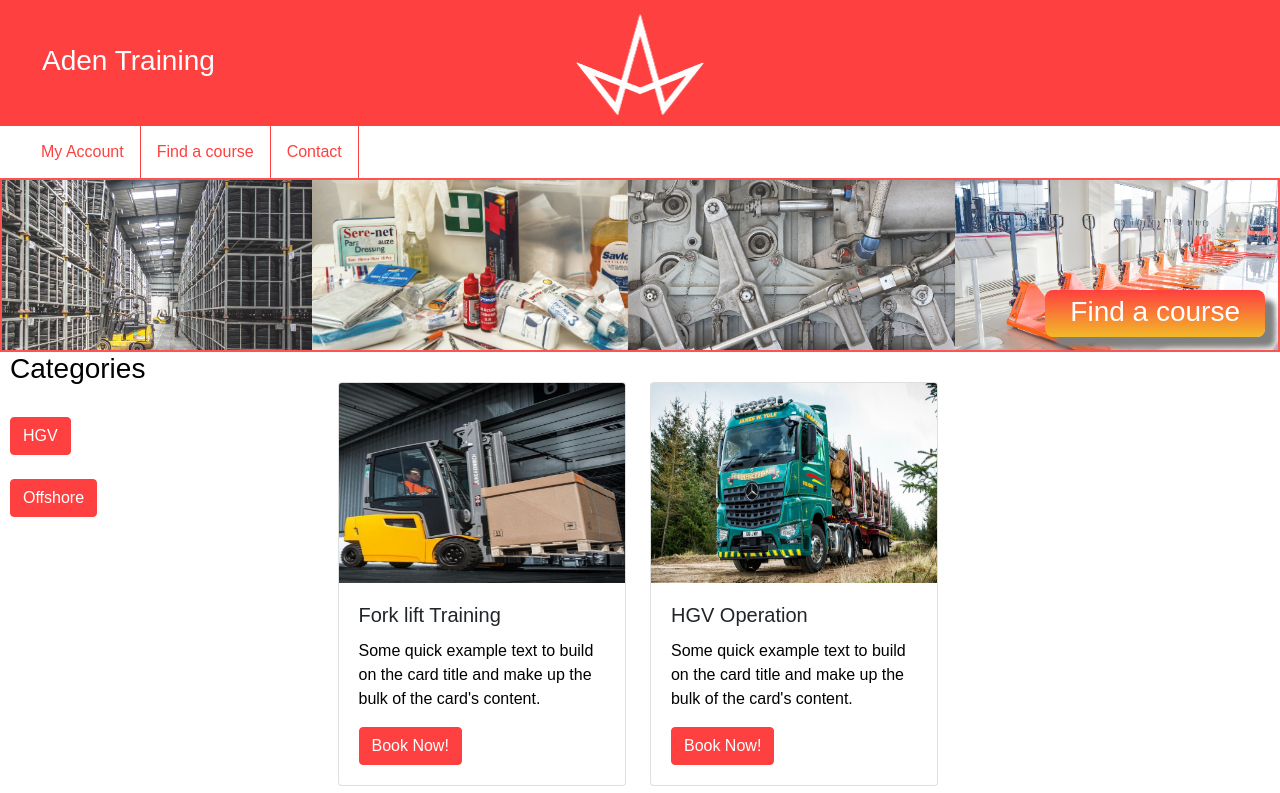
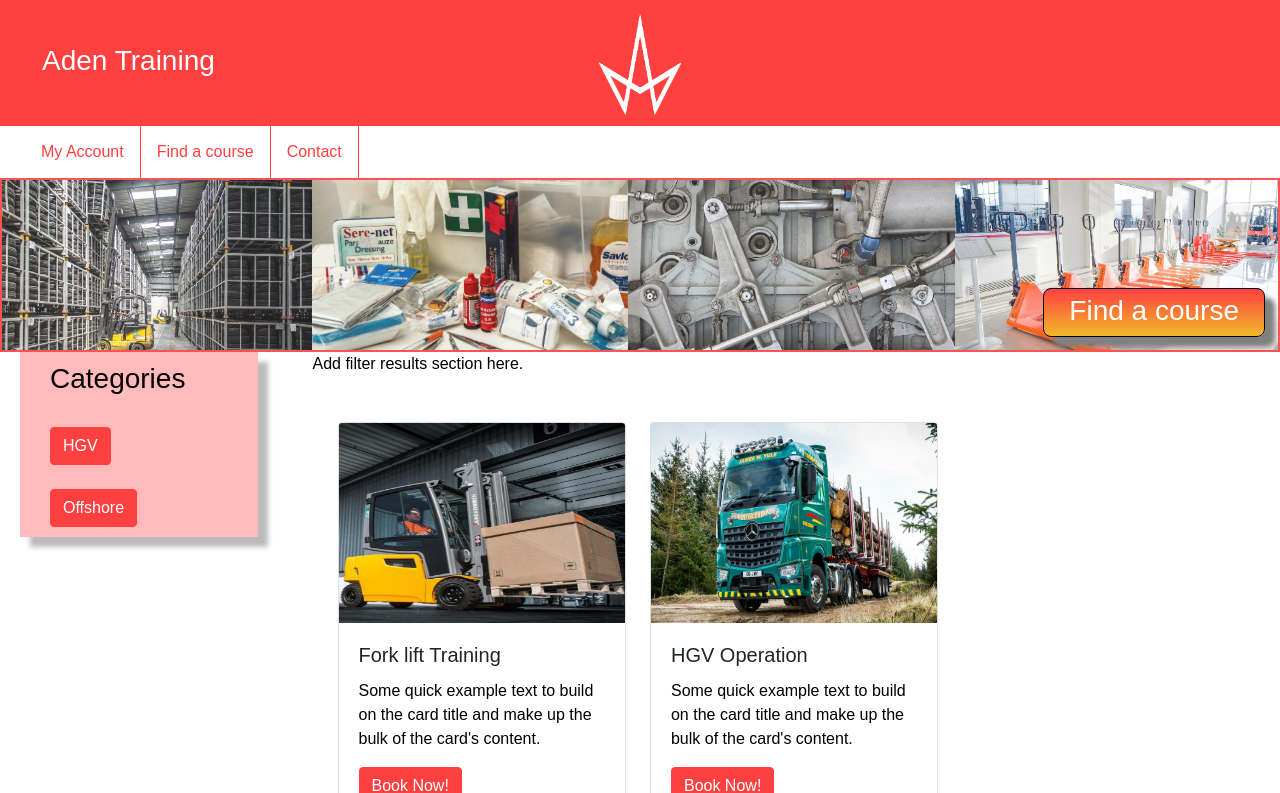
Before and after one commit to Aden-Training/Training_Portal, a Flask app: page /findcourse in a window 1280 px wide. Shown: the top 793 px of the page. Run offline with Flask 2, Linux system fonts and the light colour scheme; data comes from the database, SQL or seed files in the repository; some libraries are stand-ins or nearby versions.

Commit message:
Need to fix white space at right of page

```diff
--- a/static/css/master.css
+++ b/static/css/master.css
@@ -51,6 +51,7 @@ p{
 .topImg {
   border: 2px solid #ff4040;
   opacity: 0.9;
+  position: relative;
 }
 
 .topImgcontent{
@@ -64,6 +65,7 @@ p{
   padding-top: 5px;
   border-radius: 8px;
   text-align: center;
+  border: 0.5px solid #000000;
   box-shadow: 10px 10px 5px grey;
 }
 
@@ -125,16 +127,17 @@ ul li a{
 h2{
 }
 
-/* NEEDS TO BE DELETED
-ul li a:hover{
-  text-decoration: none;
-  color: #896A67;
-}
-
 /* Catergory bar */
 .catbar{
   color: #000000;
-  padding-left: 10px;
+  padding-top: 10px;
+  padding-bottom: 10px;
+  padding-left: 30px;
+  margin-left: 20px;
+  height: auto;
+  width: 80%;
+  background-color: #ff40405b;
+  box-shadow: 10px 10px 5px rgb(187, 187, 187);
 }
 
 .catlist{
--- a/templates/base.html
+++ b/templates/base.html
@@ -17,11 +17,13 @@
             <h3 class="headerText">Aden Training</h3>
           </a>
         </div>
-        <div class="col-md-4 col-sm-2">
+        <div class="col-md-1"></div>
+        <div class="col-md-2 col-sm-2">
           <a href="https://www.adentraining.co.uk/">
             <img src="{{url_for('static', filename = 'img/adenFlame_white.png')}}" class="headerImg" style="width:136.5px;height:109.5px;">
           </a>
         </div>
+        <div class="col-md-1"></div>
         <div class="col-md-4 col-sm-2">
           {% if session['user'] %}
           <p>Welcome {{session['user']}}</p>
@@ -30,14 +32,15 @@
         </div>
       </div>
     </div>
+    <div class="row">
       <div class="navigationBar">
-      <div class="row">
           <ul>
             <li><a class="active" href="#home">My Account</a></li>
             <li><a href="/findcourse">Find a course</a></li>
             <li><a href="#contact">Contact</a></li>
           </ul>
       </div>
+    </div>
     {% block content %}
 
     {% endblock %}
--- a/templates/findcourse.html
+++ b/templates/findcourse.html
@@ -22,6 +22,9 @@
             </div>
         </div>
         <div class="col-md-8" id="coursesTo">
+            <div class="row" id="courseFilter">
+                <p>Add filter results section here.</p>
+            </div>
             <div class="catexpand">
                 <div class="catexpandHGV" id="divHGV">
                     <div class="card" style="width: 18rem;">
@@ -68,6 +71,7 @@
                             </div>
                         </div>
                     {% endfor %}
+                </div>
             </div>
         </div>
     </div>
```
Lines whose indentation alone changed are shown as unchanged.
